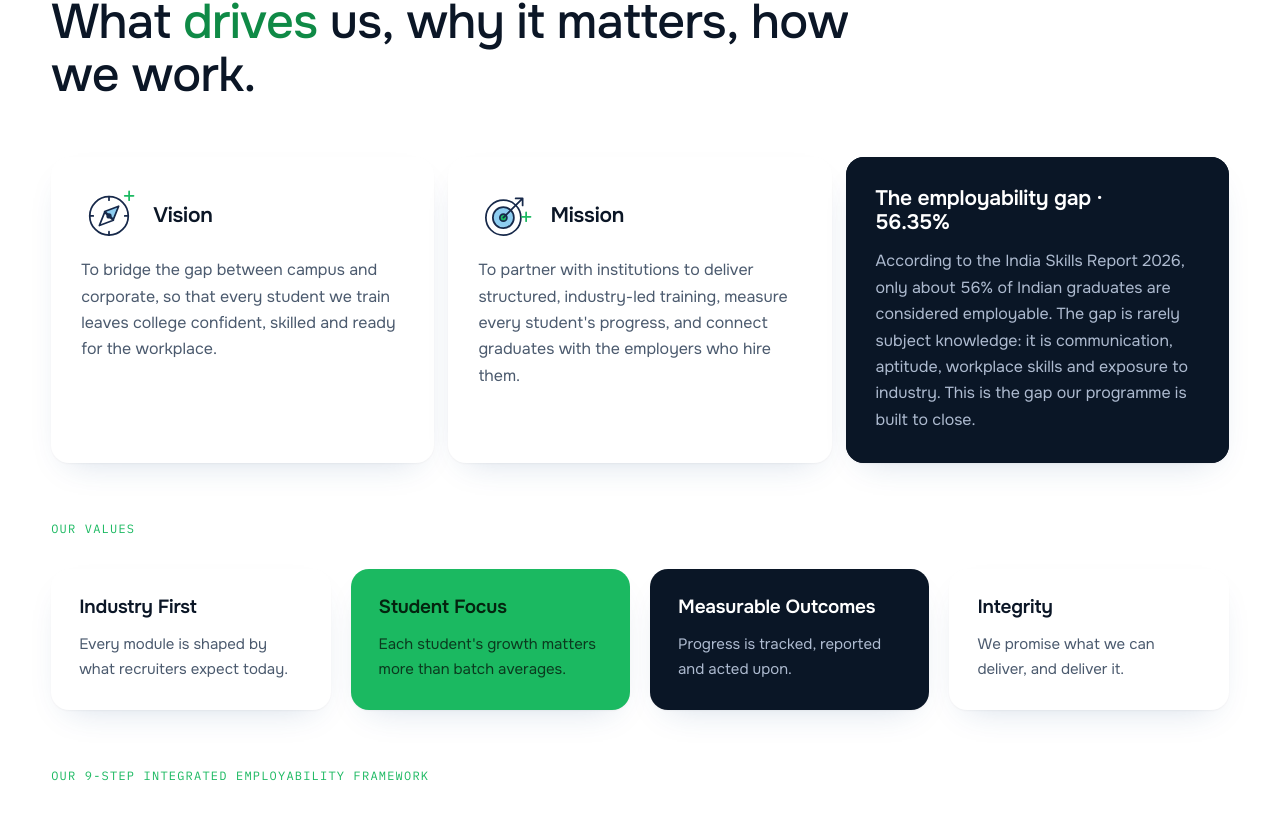
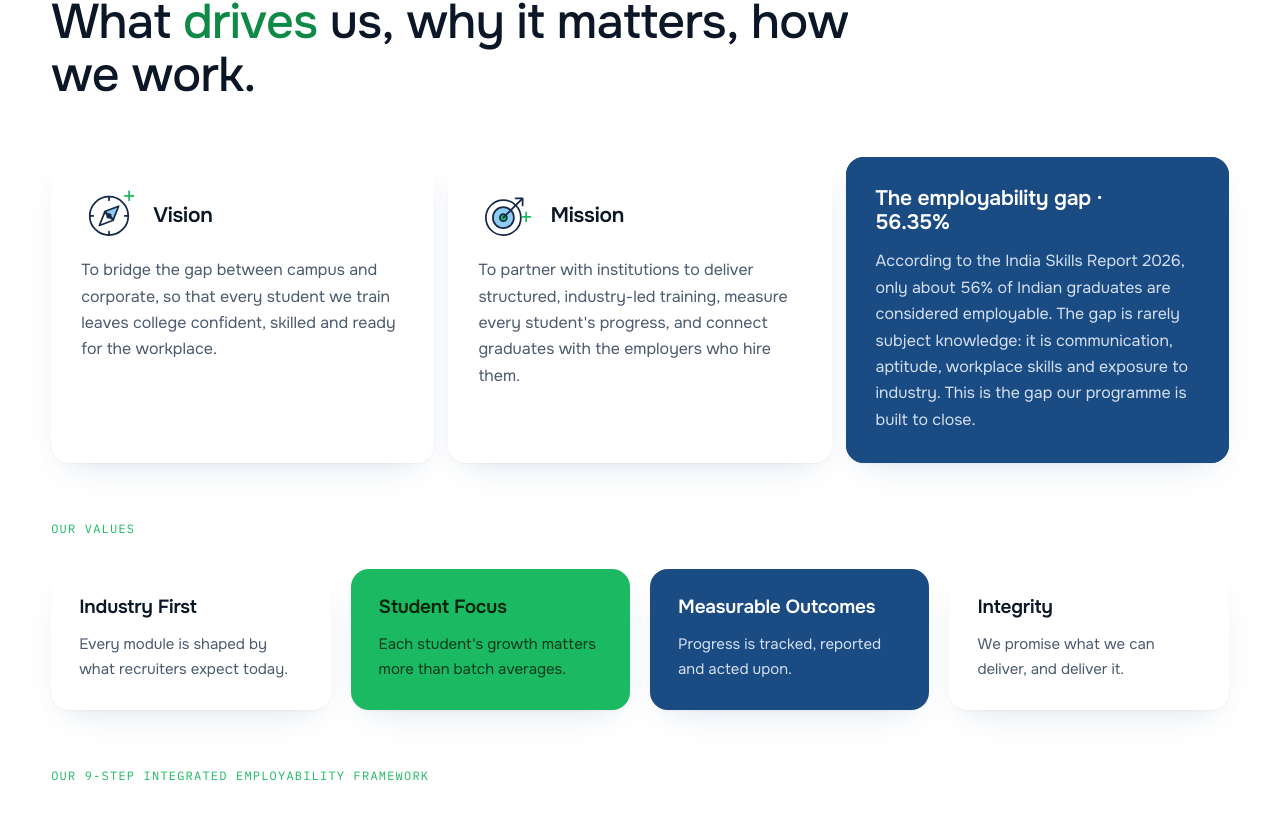
Before and after one commit to KIVOX-dev/saiconsultancy, a React (Vite) app: page /training-placement in a window 1280 px wide. Shown: the part 2975-3794 px from the top of the page. Built offline with nearby package versions, Linux system fonts and the light colour scheme.

Commit message:
style: use brand navy instead of near-black on Training & Placement page
Co-Authored-By: Claude Sonnet 5.5 <noreply@anthropic.com>

```diff
--- a/src/pages/Programme.jsx
+++ b/src/pages/Programme.jsx
@@ -90,7 +90,7 @@ export default function Programme() {
             <Reveal><Bezel className="info-card"><Illo name="compass" /><h4>Vision</h4><p>{P.VISION}</p></Bezel></Reveal>
             <Reveal delay={0.1}><Bezel className="info-card"><Illo name="target" /><h4>Mission</h4><p>{P.MISSION}</p></Bezel></Reveal>
             <Reveal delay={0.2}>
-              <Bezel className="info-card dark" coreClass="core-navy">
+              <Bezel className="info-card dark navy" coreClass="core-navy">
                 <h4>The employability gap · {P.GAP.stat}</h4>
                 <p>{P.GAP.text}</p>
               </Bezel>
@@ -213,7 +213,7 @@ export default function Programme() {
       <section className="section">
         <div className="container">
           <Reveal>
-            <Bezel className="info-card dark" coreClass="core-navy">
+            <Bezel className="info-card dark navy" coreClass="core-navy">
               <h4>Start a partnership with Sai Consultancy</h4>
               <p>{P.OFFICE.head} · <a href={`tel:${P.OFFICE.phone}`}>{P.OFFICE.phoneLabel}</a></p>
               <p><a href={`mailto:${CONTACT.email}`}>{CONTACT.email}</a></p>
--- a/src/styles/13-programme.css
+++ b/src/styles/13-programme.css
@@ -110,3 +110,16 @@
 /* spacing: a label that follows another block gets breathing room */
 .container > * + .band-label { margin-top: 56px; }
 .client-logo img { max-height: 80px; max-width: 170px; }
+
+/* Brand navy instead of near-black on this page */
+.info-card.dark.navy, .info-card.dark.navy.bezel { background: var(--blue); border-color: var(--blue); }
+.info-card.dark.navy .core-navy { background: var(--blue); }
+.info-card.dark.navy p { color: #d4e0f0; }
+.cell.hover.tone-dark, .cell.hover.tone-dark:hover { background: var(--blue); }
+.cell.hover.tone-dark p { color: #d4e0f0; }
+.proc { background: var(--blue); }
+.proc-sub { color: #c5d4e8; }
+.proc-head .eyebrow { color: #d4e0f0; }
+.proc-item p { color: #e1eaf6; }
+.proc-dot { background: #2c7d73; box-shadow: 0 0 0 6px rgba(91, 227, 154, 0.16); }
+.proc-no { color: #5be39a; }
```
